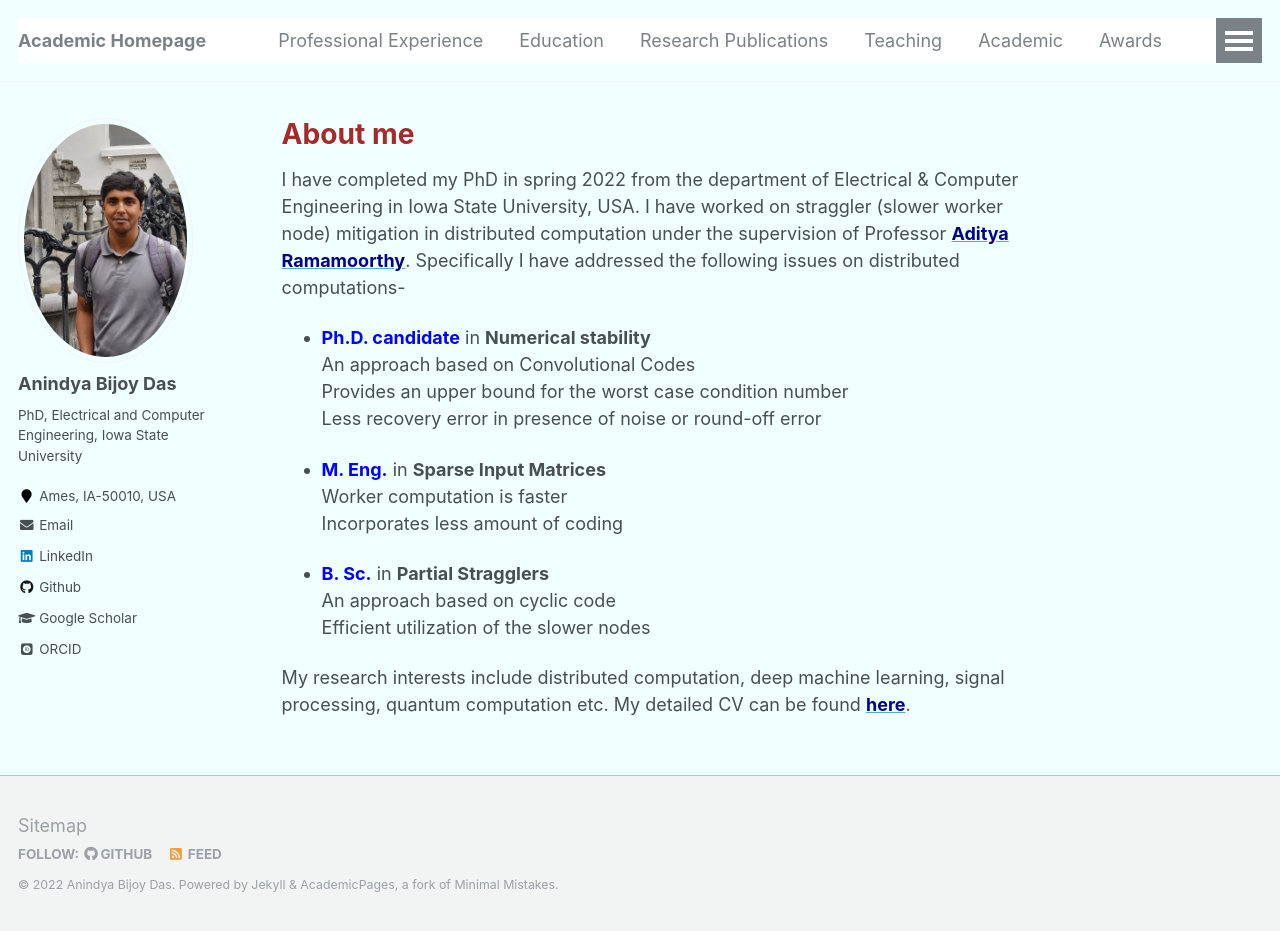
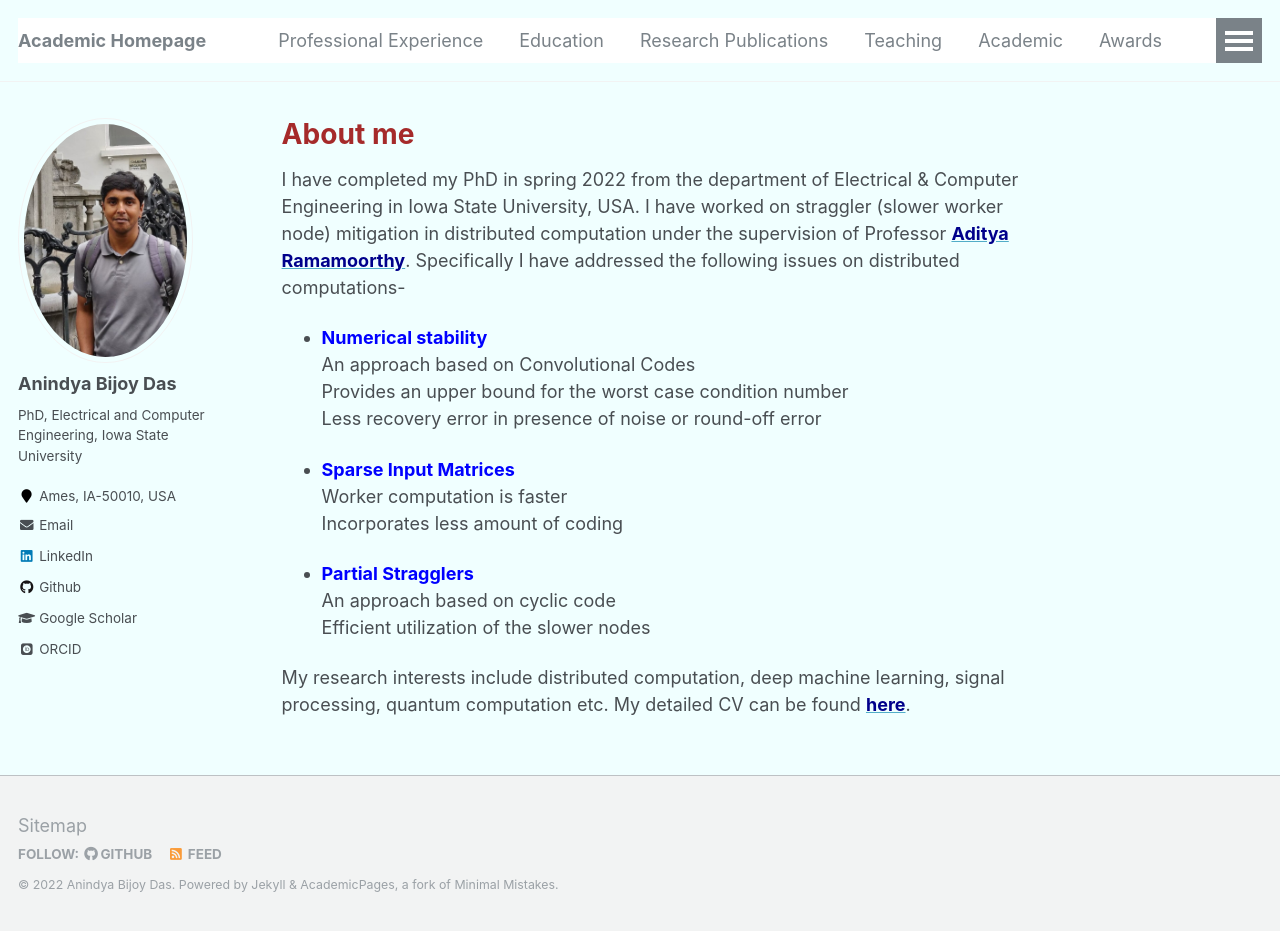
Before and after one commit to anindyabijoydas/portfolio, a Jekyll site: the page built from _pages/about.md, in a window 1280 px wide and 931 px high. Built offline with Jekyll 4.4.1, drawn with Linux system fonts in a browser that asks for light colours; some web fonts are replaced.

Commit message:
Update about.md

```diff
--- a/_pages/about.md
+++ b/_pages/about.md
@@ -14,11 +14,11 @@ redirect_from:
 <span style="color:brown">**About me**</span>
 ======
 I have completed my PhD in spring 2022 from the department of Electrical & Computer Engineering in Iowa State University, USA. I have worked on straggler (slower worker node) mitigation in distributed computation under the supervision of Professor [<span style="color: #00008B">**Aditya Ramamoorthy**</span>](https://www.ece.iastate.edu/adityar/). Specifically I have addressed the following issues on distributed computations-
-* <span style="color:blue">**Ph.D. candidate**</span> in **Numerical stability** <br /> An approach based on Convolutional Codes <br /> Provides an upper bound for the worst case condition number <br /> Less recovery error in presence of noise or round-off error
+* <span style="color:blue">**Numerical stability**</span> <br /> An approach based on Convolutional Codes <br /> Provides an upper bound for the worst case condition number <br /> Less recovery error in presence of noise or round-off error
 
-* <span style="color:blue">**M. Eng.**</span> in **Sparse Input Matrices** <br /> Worker computation is faster <br /> Incorporates less amount of coding
+* <span style="color:blue">**Sparse Input Matrices**</span> <br /> Worker computation is faster <br /> Incorporates less amount of coding
 
-* <span style="color:blue">**B. Sc.**</span> in **Partial Stragglers** <br /> An approach based on cyclic code <br /> Efficient utilization of the slower nodes
+* <span style="color:blue">**Partial Stragglers**</span> <br /> An approach based on cyclic code <br /> Efficient utilization of the slower nodes
 
 
 My research interests include distributed computation, deep machine learning, signal processing, quantum computation etc. My detailed CV can be found [<span style="color: #00008B">**here**</span>](https://www.dropbox.com/s/nlraokzqoc5sm48/Anindya_Bijoy_Das_CV.pdf?dl=0).
```
